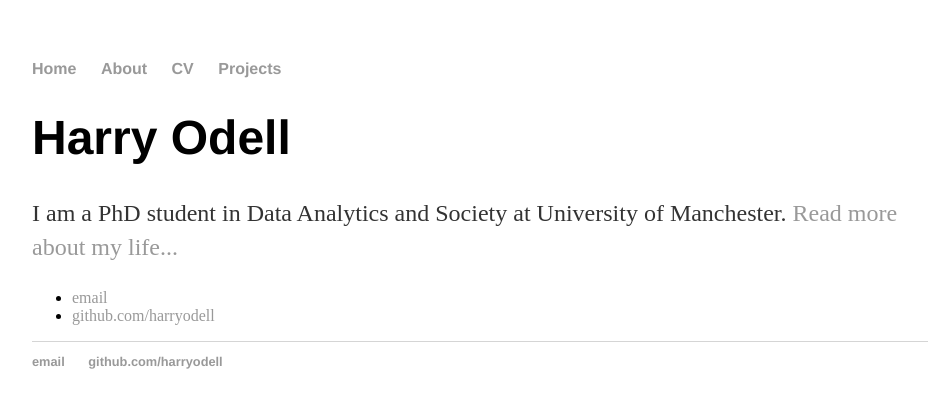
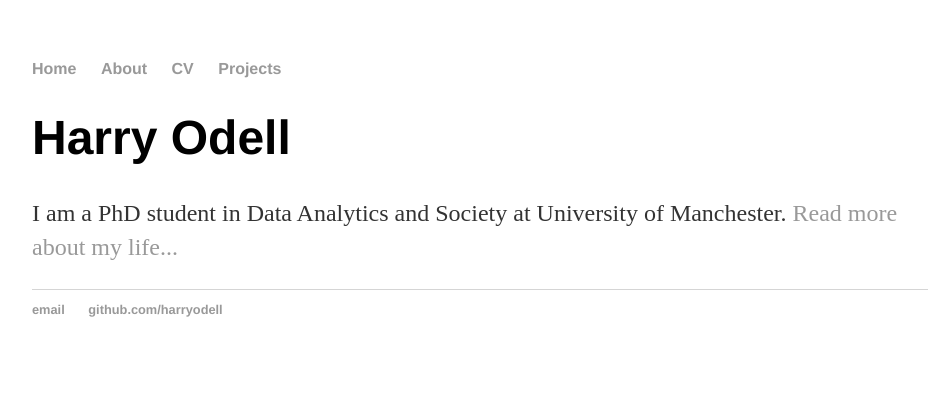
Before and after one commit to harryodell/harryodell.github.io, a Jekyll site: the page built from index.html, in a window 1280 px wide. Shown: the top 408 px of the page, without its empty margins (160-1088 px from the left). Built offline with Jekyll 4.4.1, drawn with Linux system fonts in a browser that asks for light colours.

Commit message:
update index

```diff
--- a/index.html
+++ b/index.html
@@ -6,7 +6,3 @@ title: Harry Odell
 	<h1>Harry Odell</h1>
 	<p>I am a PhD student in Data Analytics and Society at University of Manchester. <a href="/about">Read more about my life...</a></p>
 </div><!-- /.blurb -->
-<ul>
-<li><a href="mailto:harryodell@postgrad.manchester.ac.uk">email</a></li>
-<li><a href="https://github.com/harryodell">github.com/harryodell</a></li>
-</ul>
```
